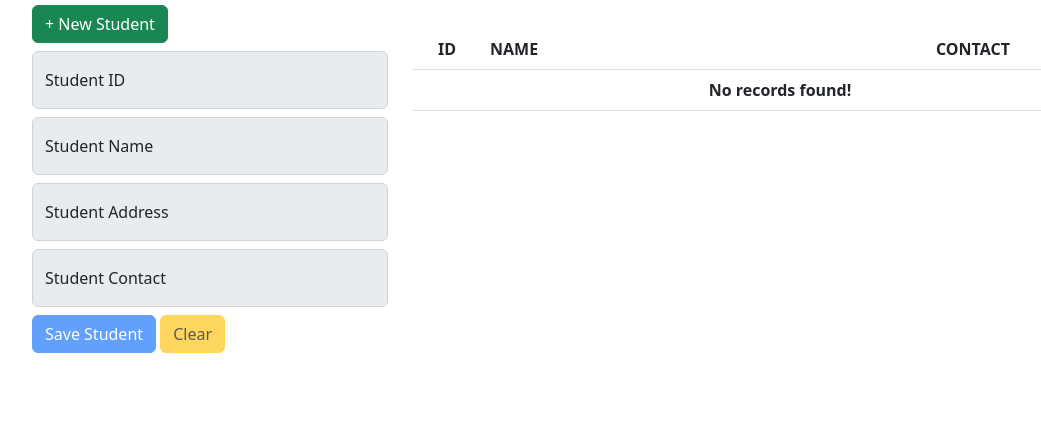
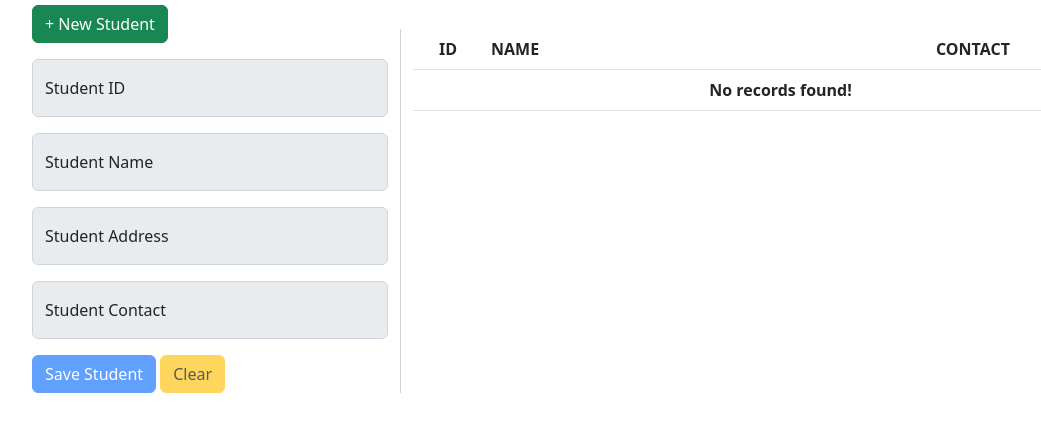
Before and after one commit to Direct-Entry-Program-9/sample-student-managemnt-system, a website built with Parcel: page src/index.html in a window 1280 px wide. Shown: the part 83-514 px from the top of the page, without its empty margins (50-1091 px from the left). Built offline with nearby package versions, Linux system fonts and the light colour scheme.

Commit message:
Finish the project

```diff
--- a/src/index.html
+++ b/src/index.html
@@ -19,38 +19,38 @@
                 <div>
                     <button id="btn-new" class="btn btn-success" type="button">+ New Student</button>
                 </div>
-                <div class="form-floating mt-2">
+                <div class="form-floating mt-3">
                     <input readonly disabled type="text" class="form-control" id="txt-id" placeholder="Student ID">
                     <label for="txt-id">Student ID</label>
                 </div>
-                <div class="form-floating mt-2">
+                <div class="form-floating mt-3">
                     <input disabled type="text" class="form-control" id="txt-name" placeholder="Student Name">
                     <label for="txt-name">Student Name</label>
                     <div class="invalid-feedback">
                         Please enter a valid student name
                       </div>
                 </div>
-                <div class="form-floating mt-2">
+                <div class="form-floating mt-3">
                     <input disabled type="text" class="form-control" id="txt-address" placeholder="Student Address">
                     <label for="txt-address">Student Address</label>
                     <div class="invalid-feedback">
                         Please enter a valid student address
                       </div>
                 </div>
-                <div class="form-floating mt-2">
+                <div class="form-floating mt-3">
                     <input disabled type="text" class="form-control" id="txt-contact" placeholder="Student Contact">
                     <label for="txt-contact">Student Contact</label>
                     <div class="invalid-feedback">
                         Contact number should follow 011-1234567 format
                       </div>
                 </div>
-                <div class="mt-2">
+                <div class="mt-3">
                     <button id="btn-save" disabled class="btn btn-primary" type="submit">Save Student</button>
                     <button id="btn-clear" disabled class="btn btn-warning" type="reset">Clear</button>
                 </div>
             </form>
         </div>
-        <div class="col-xl-8 mt-4">
+        <div id="wrapper" class="col-xl-8 mt-4">
             <table id="tbl-students" class="table table-hover empty">
                 <colgroup>
                     <col class="col-id">
--- a/src/js/index.js
+++ b/src/js/index.js
@@ -7,6 +7,7 @@ const txtName = document.getElementById('txt-name');
 const txtContact = document.getElementById('txt-contact');
 const txtAddress = document.getElementById('txt-address');
 const frmStudent = document.getElementById('frm-student');
+const wrapper = document.getElementById('wrapper');
 
 const regExp4Name = /^[A-Za-z ]+$/;
 const regExp4Address = /^[A-Za-z0-9,:./\- ]+$/;
--- a/src/scss/style.scss
+++ b/src/scss/style.scss
@@ -9,6 +9,7 @@ table {
 
     tbody tr.selected{
         background-color: lightskyblue;
+        border-radius: 5px;
     }
 
     td:first-child,
@@ -45,3 +46,17 @@ table {
 .col-remove {
     width: 70px
 }
+
+@media all and (min-width: 1200px){
+    #wrapper{
+        border-left: 1px solid lightgray;
+        max-height: calc(100vh - 8rem);
+        overflow: hidden auto;
+    }
+
+    table thead{
+        background-color: white;
+        position: sticky;
+        top: 0;
+    }
+}
```
